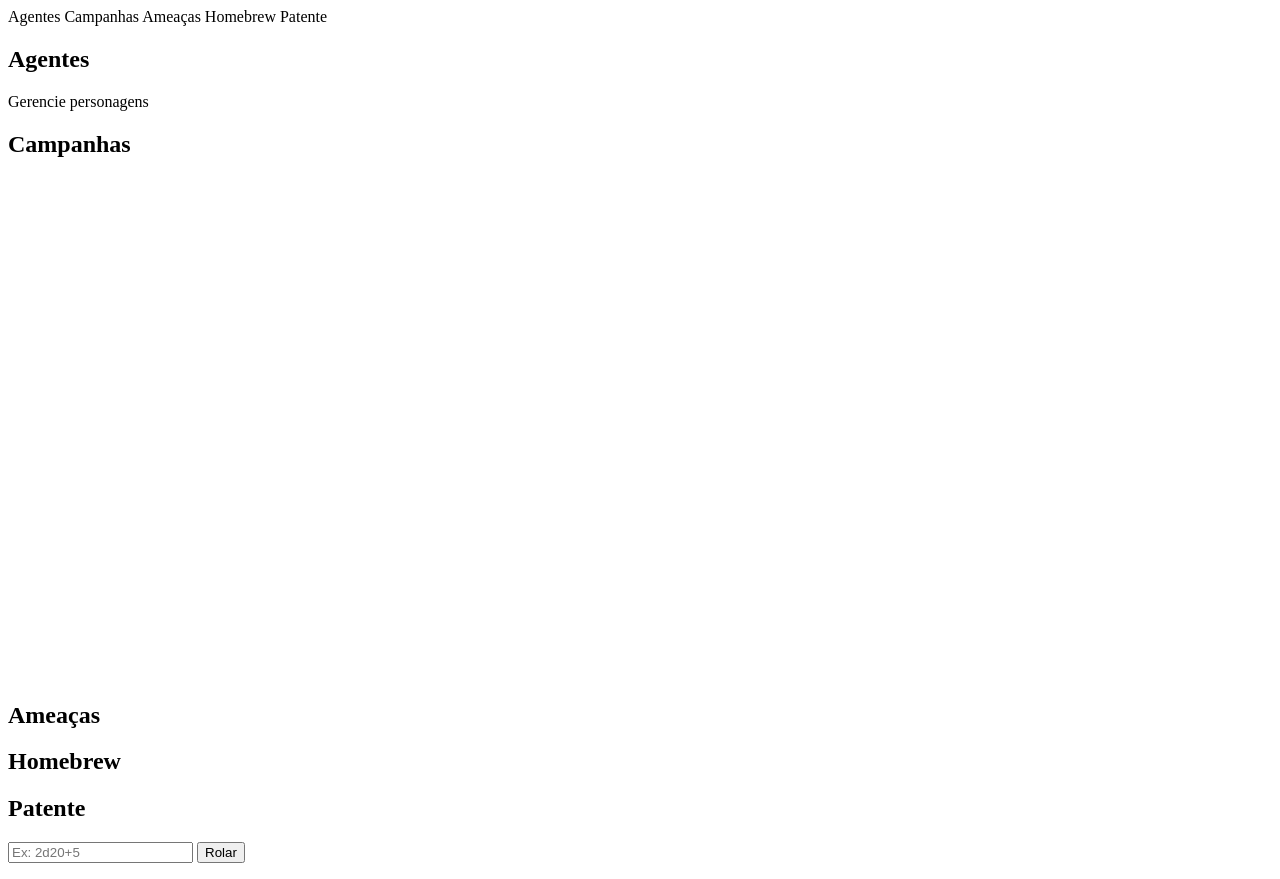
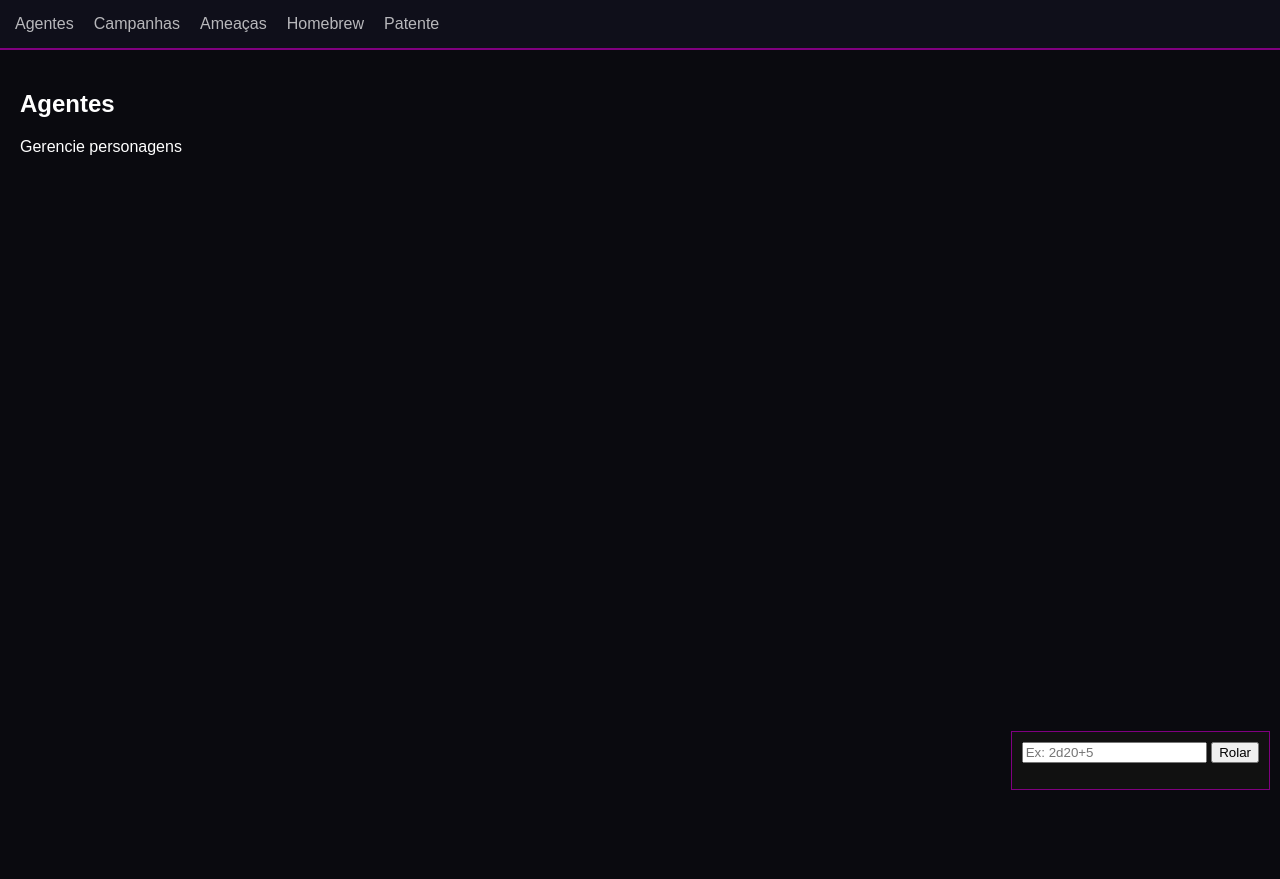
Before and after one commit to felipe13311/rpg, a plain HTML site: page index.html in a window 1280 px wide. After the commit the page ends 800 px from the top, so only its background shows below. Drawn offline with Linux system fonts and the light colour scheme.

Commit message:
Update style.css

```diff
--- a/style.css
+++ b/style.css
@@ -1,45 +1,53 @@
-.circulo {
-  width:200px;
-  margin:auto;
-  stroke:red;
-  fill:none;
+body{
+background:#0a0a0f;
+color:white;
+font-family:Arial;
+margin:0;
 }
 
-.base{
-stroke:red;
-stroke-width:2;
+/* NAVBAR */
+.navbar{
+display:flex;
+gap:20px;
+padding:15px;
+border-bottom:2px solid purple;
+background:#0f0f1a;
 }
 
-.barra{
-width:200px;
-height:15px;
-background:#111;
-border:1px solid red;
-margin:5px auto;
+.navbar span{
+cursor:pointer;
+opacity:0.7;
+transition:0.2s;
 }
 
-.barra div{
-height:100%;
-width:50%;
-background:red;
-transition:width 0.5s ease;
+.navbar span:hover{
+opacity:1;
+color:#a855f7;
 }
 
-.pericias{
-position:absolute;
-left:220px;
-top:0;
-height:100%;
-overflow:auto;
-width:250px;
-border-left:1px solid #333;
+/* PÁGINAS */
+.pagina{
+display:none;
+padding:20px;
 }
 
-#statusBox{
+.ativa{
+display:block;
+}
+
+/* MAPA */
+#mapa{
+background:#111;
+border:2px solid #333;
+cursor:crosshair;
+}
+
+/* DADOS */
+.diceBox{
 position:fixed;
 bottom:10px;
 right:10px;
-border:1px solid red;
+background:#111;
 padding:10px;
-background:#111;
+border:1px solid purple;
 }
```
